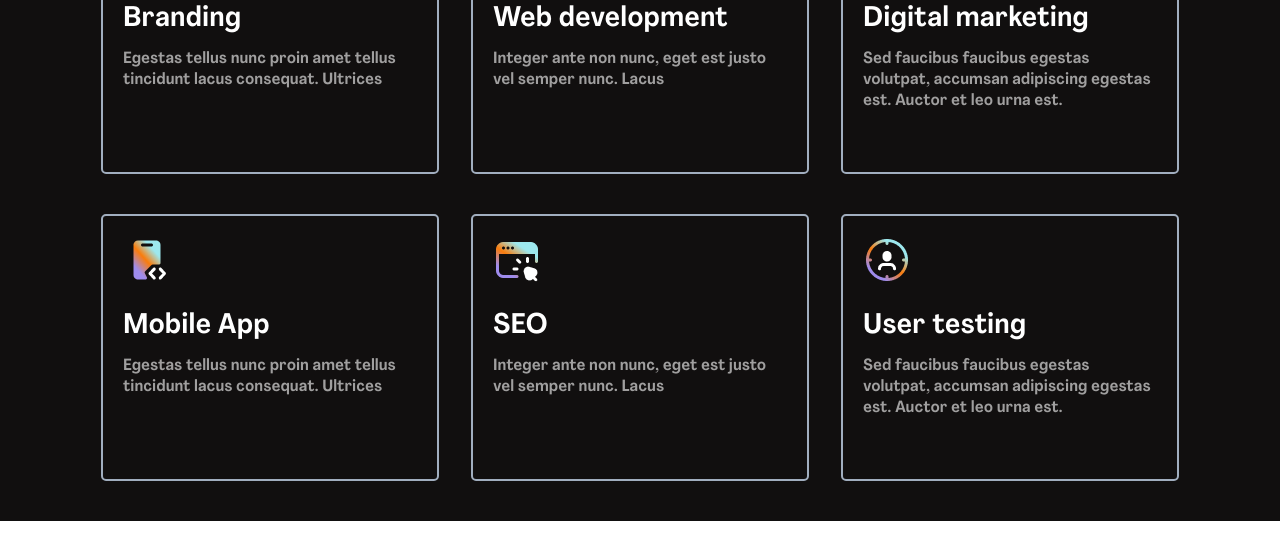
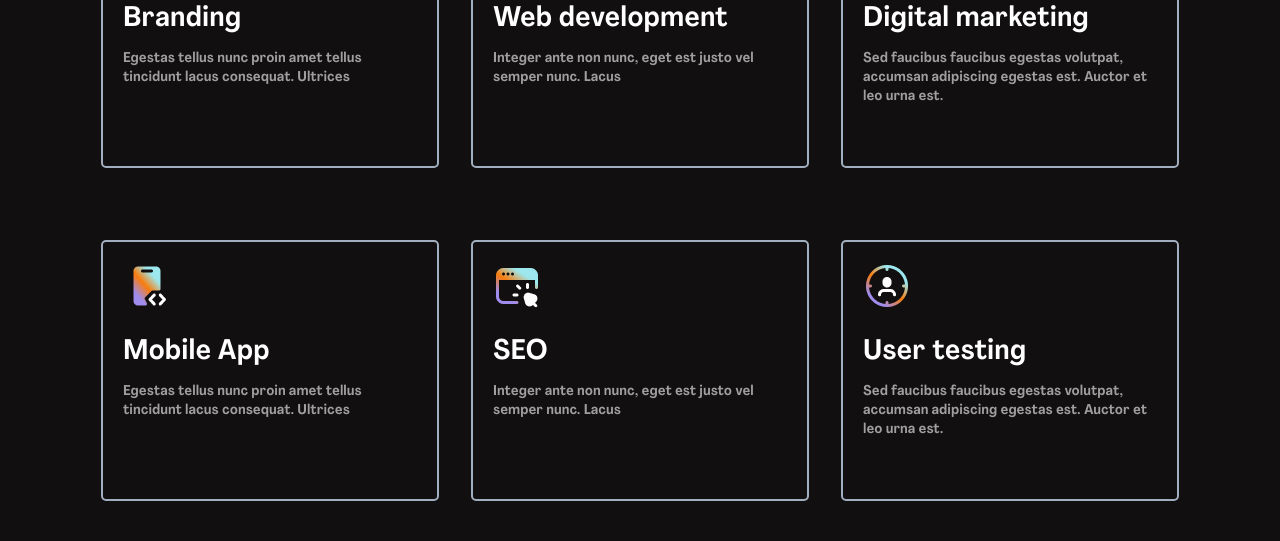
Before and after one commit to UzbekMX/Shadient, a plain HTML site: page index.html in a window 1280 px wide. Shown: the part 1385-1926 px from the top of the page. Drawn offline with Linux system fonts and the light colour scheme.

Commit message:
fix:class option add code; moved some function in options

```diff
--- a/assets/style/style.css
+++ b/assets/style/style.css
@@ -182,6 +182,7 @@ nav a {
     padding-top: 80px;
     padding-bottom: 24px;
 }
+
 /*
 Вот ведь как бывает: вечером он ей подарил букет, а ночью - она ему ;) */
 
@@ -195,16 +196,22 @@ nav a {
     padding-bottom: 40px;
 }
 
-.item-row {
+.options {
+    max-width: 1078px;
     margin: 0 auto;
-    width: 1078px;
+    width: 100%;
     display: flex;
-    justify-content: space-between;
+    flex-direction: column;
     gap: 32px;
 }
 
+.item-row {
+    display: flex;
+    justify-content: space-between;
+    margin-bottom: 40px;
+}
+
 .advantages {
-    margin-bottom: 40px;
     border: 2px solid #A1AEBF;
     border-radius: 5px;
     width: 338px;
@@ -221,7 +228,7 @@ nav a {
 
 .advantages p {
     font-family: "agrandir";
-    font-size: 14;
+    font-size: 14px;
     font-weight: 700;
     color: var(--color-text);
     opacity: 60%;
```
